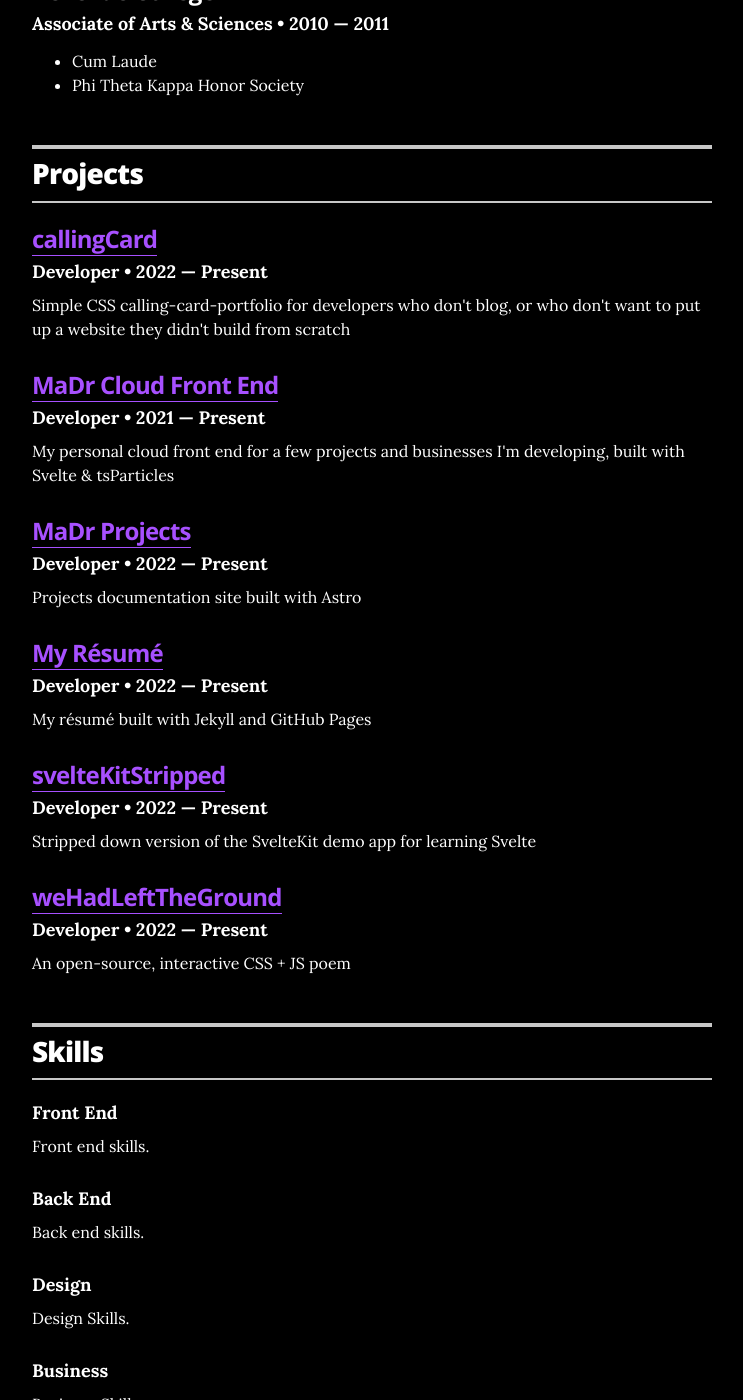
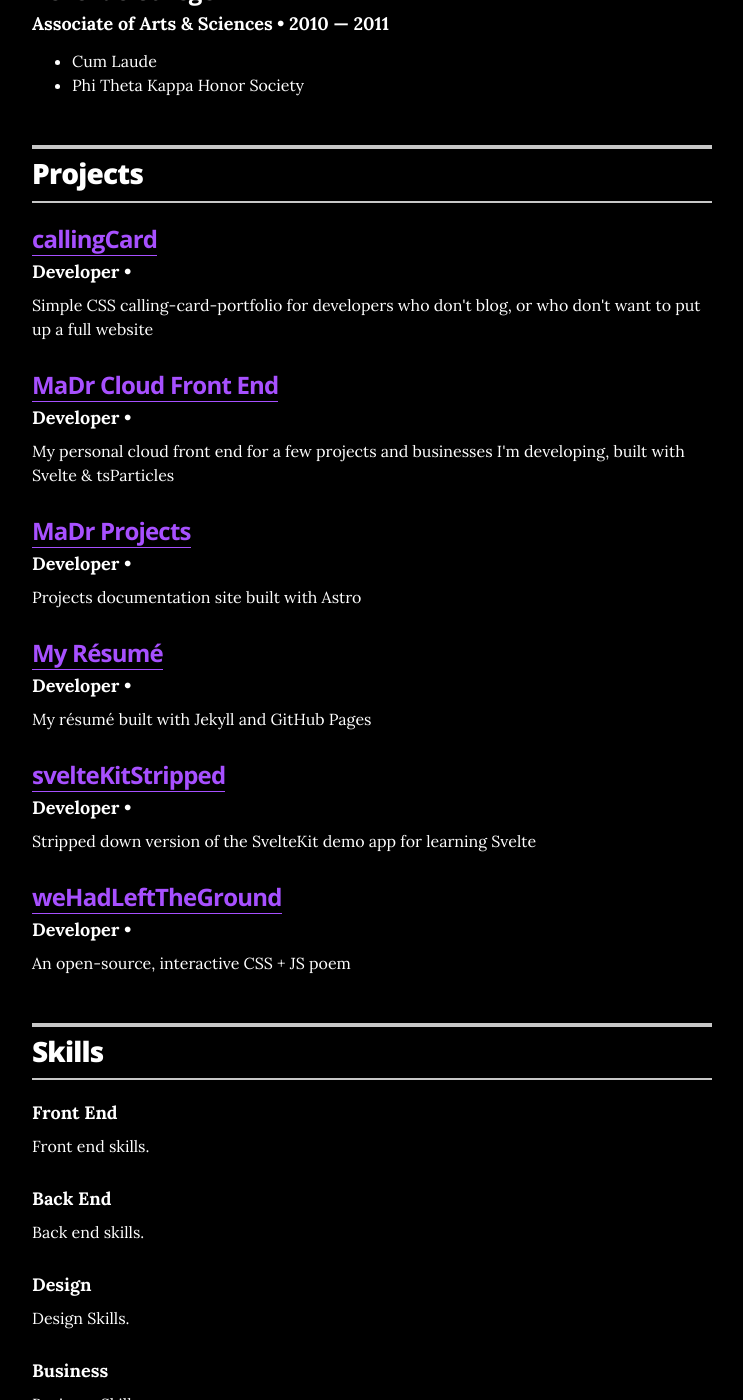
Before and after one commit to MaDrCloudDev/MaDrCloudDev.github.io, a Jekyll site: the page built from index.html, in a window 1280 px wide and 1400 px high, scrolled down 1417 px. Shown: the whole window, without its empty margins (268-1011 px from the left). Built offline with Jekyll 4.4.1, drawn with Linux system fonts in a browser that asks for light colours.

Commit message:
Update projects.yml

```diff
--- a/_data/projects.yml
+++ b/_data/projects.yml
@@ -1,35 +1,35 @@
 - project: callingCard
   role: Developer
-  duration: 2022 &mdash; Present
+  # duration: 2022 &mdash; Present
   url: "https://madr.blog/en/callingcard/"
-  description: Simple CSS calling-card-portfolio for developers who don't blog, or who don't want to put up a website they didn't build from scratch
+  description: Simple CSS calling-card-portfolio for developers who don't blog, or who don't want to put up a full website
 
 - project: MaDr Cloud Front End
   role: Developer
-  duration: 2021 &mdash; Present
+  # duration: 2021 &mdash; Present
   url: "https://madr.blog/en/madrcloudfrontend/"
   description: My personal cloud front end for a few projects and businesses I'm developing, built with Svelte & tsParticles
 
 - project: MaDr Projects
   role: Developer
-  duration: 2022 &mdash; Present
+  # duration: 2022 &mdash; Present
   url: "https://madr.blog/en/madrprojects/"
   description: Projects documentation site built with Astro
 
 - project: My Résumé
   role: Developer
-  duration: 2022 &mdash; Present
+  # duration: 2022 &mdash; Present
   url: "https://madr.blog/en/myresume/"
   description: My résumé built with Jekyll and GitHub Pages
 
 - project: svelteKitStripped
   role: Developer
-  duration: 2022 &mdash; Present
+  # duration: 2022 &mdash; Present
   url: "https://madr.blog/en/sveltekitstripped/"
   description: Stripped down version of the SvelteKit demo app for learning Svelte
 
 - project: weHadLeftTheGround
   role: Developer
-  duration: 2022 &mdash; Present
+  # duration: 2022 &mdash; Present
   url: "https://madr.blog/en/wehadlefttheground/"
   description: An open-source, interactive CSS + JS poem
```
